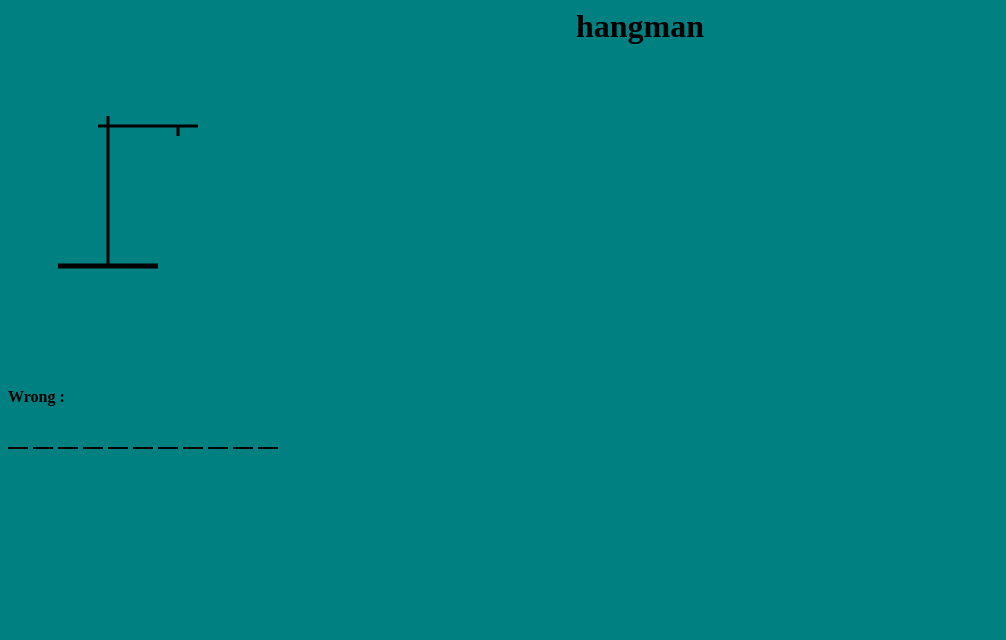
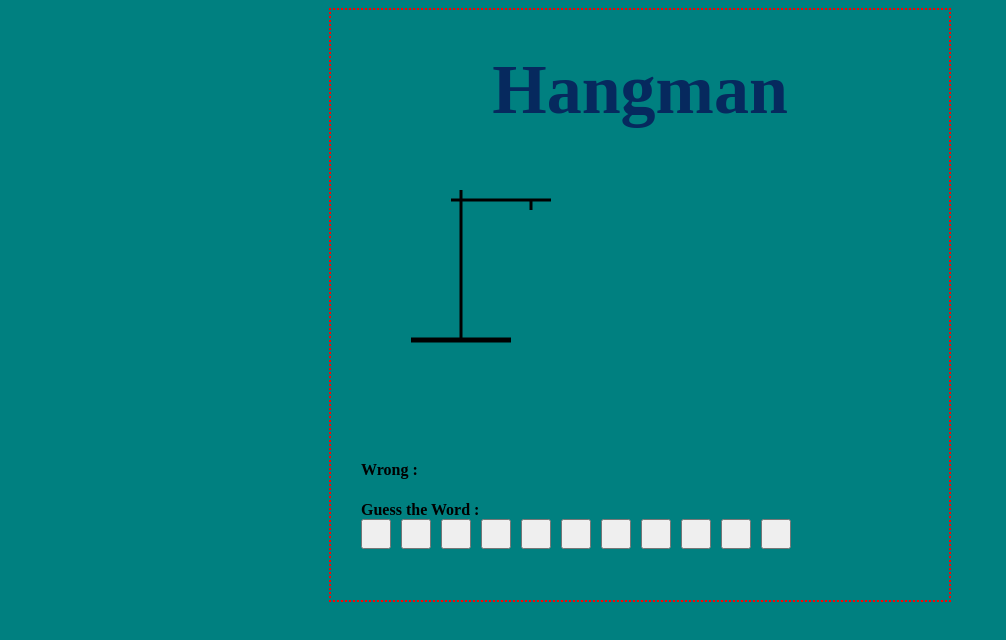
Before and after one commit to jainshubham785/hangman, a plain HTML site: page index.html in a window 1280 px wide. Shown: the whole page, without its empty margins (0-1006 px from the left). Drawn offline with Linux system fonts and the light colour scheme.

Commit message:
stable1.0

```diff
--- a/index.html
+++ b/index.html
@@ -8,9 +8,13 @@
 </head>
 
 <body>
-    <div class = "container">
-        <h1>hangman</h1>
-        <svg height="300" width="500" id="hangman">
+    <div class="grid-container">
+
+        <div></div>
+
+        <div class="div2">
+            <h1 id="title">Hangman</h1>
+            <svg height="300" width="300" id="hangman">
                 <!--base -->
                 <line x1="50" y1="200" x2="150" y2="200" style="stroke:black;stroke-width:5" />
                 <!-- pole -->
@@ -21,26 +25,41 @@
                 <line x1="170" y1="60" x2="170" y2="70" style="stroke:black;stroke-width:3" />
                 <!-- body -->
                 <!-- mouth -->
-            <circle id="mouth" cx="170" cy="85" r="15" stroke="black" stroke-width="3" fill="teal" visibility="hidden" />
+                <circle class="body-parts" id="mouth" cx="170" cy="85" r="15" stroke="black" stroke-width="3"
+                    fill="teal" visibility="hidden" />
+
+
+
                 <!-- body -->
-            <line id="body" x1="170" y1="100" x2="170" y2="150" style="stroke:black;stroke-width:3" visibility="hidden" />
+                <line class="body-parts" id="body" x1="170" y1="100" x2="170" y2="150"
+                    style="stroke:black;stroke-width:3" visibility="hidden" />
                 <!-- left hand -->
-            <line id="left-hand" x1="170" y1="125" x2="150" y2="105" style="stroke:black;stroke-width:3"
-                visibility="hidden" />
+                <line class="body-parts" id="left-hand" x1="170" y1="125" x2="150" y2="145"
+                    style="stroke:black;stroke-width:3" visibility="hidden" />
                 <!-- right hand -->
-            <line id="right-hand" x1="170" y1="125" x2="190" y2="105" style="stroke:black;stroke-width:3"
-                visibility="hidden" />
+                <line class="body-parts" id="right-hand" x1="170" y1="125" x2="190" y2="145"
+                    style="stroke:black;stroke-width:3" visibility="hidden" />
                 <!-- left leg -->
-            <line id="left-leg" x1="170" y1="150" x2="150" y2="175" style="stroke:black;stroke-width:3"
-                visibility="hidden" />
+                <line class="body-parts" id="left-leg" x1="170" y1="150" x2="150" y2="175"
+                    style="stroke:black;stroke-width:3" visibility="hidden" />
                 <!-- right leg -->
-            <line id="right-leg" x1="170" y1="150" x2="190" y2="175" style="stroke:black;stroke-width:3"
-                visibility="hidden" />
+                <line class="body-parts" id="right-leg" x1="170" y1="150" x2="190" y2="175"
+                    style="stroke:black;stroke-width:3" visibility="hidden" />
 
 
             </svg>
             <h4>Wrong : <span id="wrong-letter"></span></h4>
+            <h4>Guess the Word :
+                <div id="right">
                 </div>
+            </h4>
+        </div>
+        <div class="div3">
+
+        </div>
+    </div>
+
+
 
     <script src="./index.js"></script>
 </body>
--- a/index.js
+++ b/index.js
@@ -1,57 +1,69 @@
-const words = ['application', 'programming', 'interface', 'wizard', 'frizar'];
+const words = ['application', 'programming', 'interface', 'wizard', 'frizar', 'cat', 'on'];
+const right_letter = document.getElementById("right");
+const wrong_letter = document.getElementById("wrong-letter");
+let correct = 0;
+let wrong = 0;
+let visited = [];
+let i = 0;
 
-var correct = 0;
-var wrong = 0;
-var visited = [];
-var word = words[0];
-
-for (var i = 0; i < word.length; i++) {
-    var node = document.createElement("div");
-    node.setAttribute("class", "word-input");
-    document.body.appendChild(node);
+function init(j) {
+    for (let i = 0; i < words[j].length; i++) {
+        let node = document.createElement("button");
+        node.setAttribute("class", "word-input");
+        right_letter.appendChild(node);
+    }
 }
 
+init(i);
+
+function restart() {
+    wrong_letter.textContent = "";
+    right_letter.innerHTML = "";
+    i++;
+    if (i == 7) i = 0;
+    correct = 0;
+    wrong = 0;
+    visited.length = 0;
+    for (let i = 0; i < 6; i++) {
+        document.querySelectorAll(".body-parts")[i].setAttribute("visibility", "hidden");
+    }
+    init(i);
+}
 
 window.addEventListener("keydown", function (event) {
 
     if (event.keyCode >= 65 && event.keyCode <= 90) {
 
-        var index = -1;
+        let index = -1;
 
-        for (var i = 0; i < word.length; i++) {
-            if (word.charAt(i) == event.key && visited[i] != true) {
-                index = i;
+        for (let k = 0; k < words[i].length; k++) {
+            if (words[i].charAt(k) == event.key && visited[k] != true) {
+                index = k;
                 visited[index] = true;
                 break;
             }
         }
 
         if (index != -1) {
-            document.querySelectorAll(".word-input")[index].textContent = event.key;
-            // visited[index] = true;
+            document.querySelectorAll(".word-input")[index].textContent = event.key.toUpperCase();
             correct++;
             setTimeout(() => {
-                if (correct == word.length) {
+                if (correct == words[i].length) {
                     alert("win");
-                    location.reload();
+                    restart();
                 }
-            }, 100);
+            }, 0);
 
         } else {
-            var text = document.getElementById("wrong-letter");
-            text.textContent = text.textContent + event.key + " ";
+            wrong_letter.textContent = wrong_letter.textContent + event.key.toUpperCase() + " ";
             wrong++;
-            if (wrong == 1) document.getElementById("mouth").setAttribute("visibility", "");
-            if (wrong == 2) document.getElementById("body").setAttribute("visibility", "");
-            if (wrong == 3) document.getElementById("left-hand").setAttribute("visibility", "");
-            if (wrong == 4) document.getElementById("right-hand").setAttribute("visibility", "");
-            if (wrong == 5) document.getElementById("left-leg").setAttribute("visibility", "");
-            if (wrong == 6) document.getElementById("right-leg").setAttribute("visibility", "");
+
+            document.querySelectorAll(".body-parts")[wrong - 1].setAttribute("visibility", "");
 
             setTimeout(() => {
                 if (wrong == 6) {
                     alert("lose");
-                    location.reload();
+                    restart();
                 }
             }, 0);
         }
--- a/style.css
+++ b/style.css
@@ -1,15 +1,49 @@
 body {
     background-color: teal;
 }
-h1 {
+
+.grid-container {
+    display: grid;
+    margin: auto;
+    grid-template-columns: 1fr 2fr 1fr;
+    grid-gap: 10px;
+
+}
+
+#title {
+    text-align: center;
+    font-size: 70px;
+    color: rgb(6, 41, 94);
+    margin: 10px auto 10px auto;
+}
+
+.div2 {
+    padding: 30px;
+    border: 2px dotted red;
+}
+
+.div3 {
+    padding: 20px;
+}
+
+
+
+#hangman {
     text-align: center;
 }
+
+
 .word-input {
-    display: inline-block;
-    height: 20px;
-    width: 20px;
-    margin-right: 5px;
-    padding: 2x;
-    padding-bottom: 0px;
-    border-bottom: 2px solid black;
+    height: 30px;
+    width: 30px;
+    margin-right: 10px;
+    font-weight: bold;
 }
+
+#wrong-letter {
+    color: red;
+}
+
+.word-input {
+    color: green;
+}
```
Lines whose indentation alone changed are shown as unchanged.
